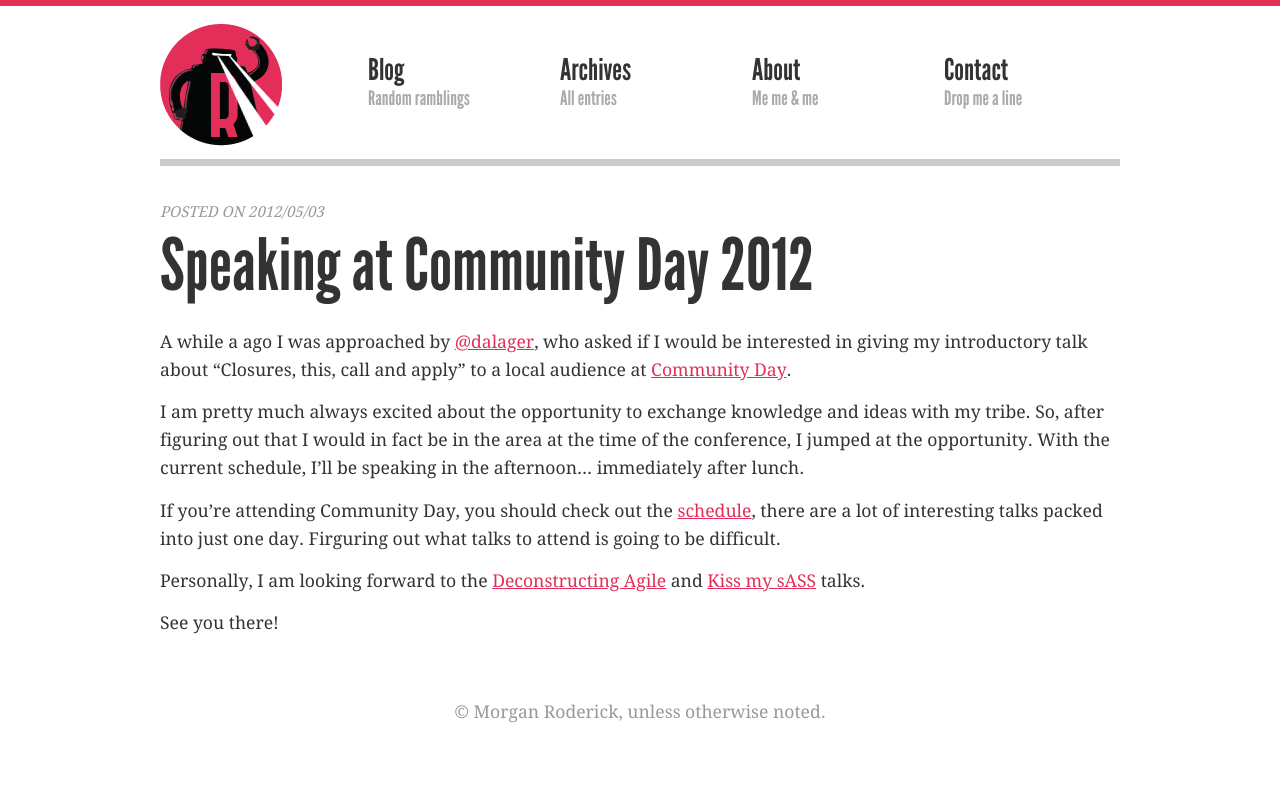
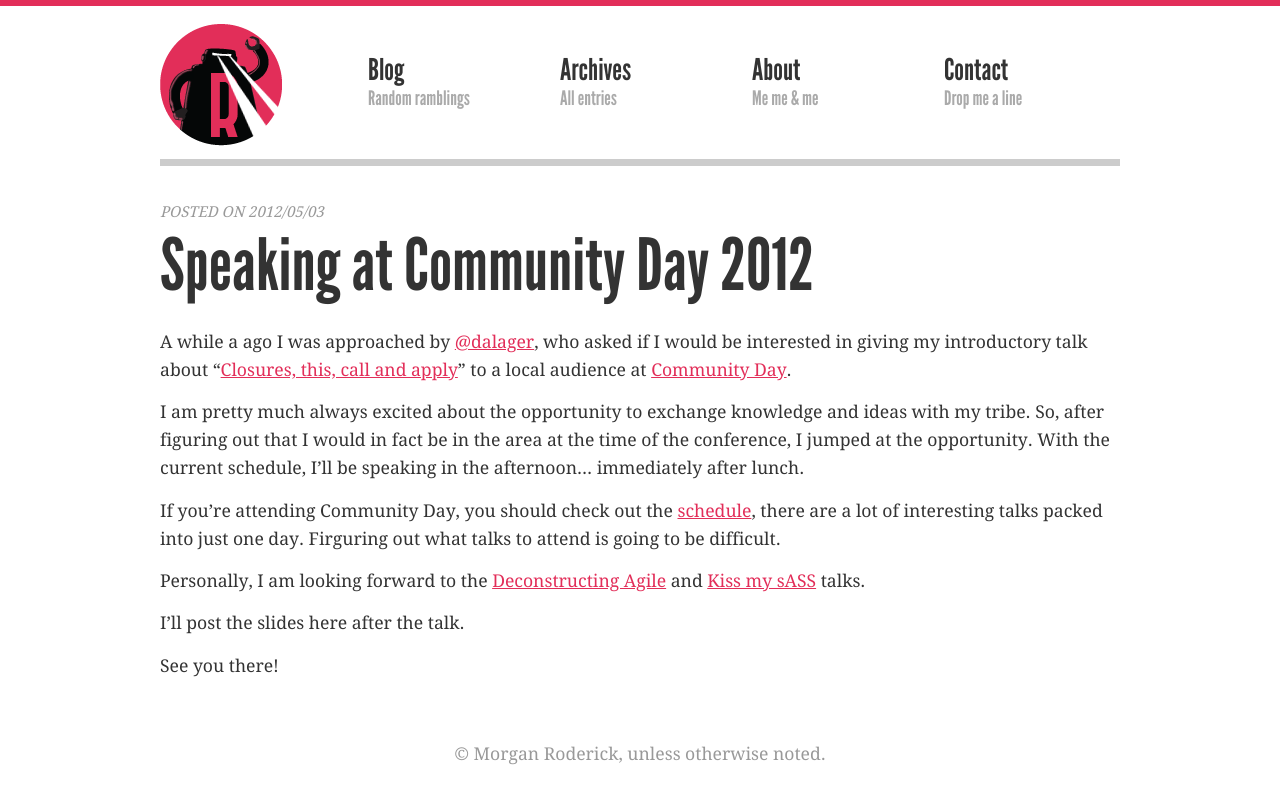
Before and after one commit to mroderick/blog.jekyll, a Jekyll site: the page built from site/_posts/2012-05-03-speaking-at-community-day.md, in a window 1280 px wide. Shown: the top 804 px of the page. Built offline with Jekyll 4.4.1, drawn with Linux system fonts in a browser that asks for light colours; Markdown is read by kramdown in place of the engine named in the settings; comment, search, counter and statistics services are not loaded; part of the change alters nothing that is shown.

Commit message:
Adding post about Community Day

```diff
--- a/site/_posts/2012-05-03-speaking-at-community-day.md
+++ b/site/_posts/2012-05-03-speaking-at-community-day.md
@@ -5,7 +5,7 @@ layout: post
 
 # Speaking at Community Day 2012
 
-A while a ago I was approached by [@dalager](http://twitter.com/#!/dalager), who asked if I would be interested in giving my introductory talk about "Closures, this, call and apply" to a local audience at [Community Day](http://communityday2012.c1preprod01.composite.net/Program).
+A while a ago I was approached by [@dalager](http://twitter.com/#!/dalager), who asked if I would be interested in giving my introductory talk about "[Closures, this, call and apply](http://communityday2012.c1preprod01.composite.net/Program/Javascript-Closures)" to a local audience at [Community Day](http://communityday2012.c1preprod01.composite.net/Program).
 
 I am pretty much always excited about the opportunity to exchange knowledge and ideas with my tribe. So, after figuring out that I would in fact be in the area at the time of the conference, I jumped at the opportunity. With the current schedule, I'll be speaking in the afternoon... immediately after lunch.
 
@@ -13,4 +13,6 @@ If you're attending Community Day, you should check out the [schedule](http://co
 
 Personally, I am looking forward to the [Deconstructing Agile](http://communityday2012.c1preprod01.composite.net/Program/Deconstructing-Agile) and [Kiss my sASS](http://communityday2012.c1preprod01.composite.net/Program/Kiss-My-sASS) talks.
 
+I'll post the slides here after the talk.
+
 See you there!
```
